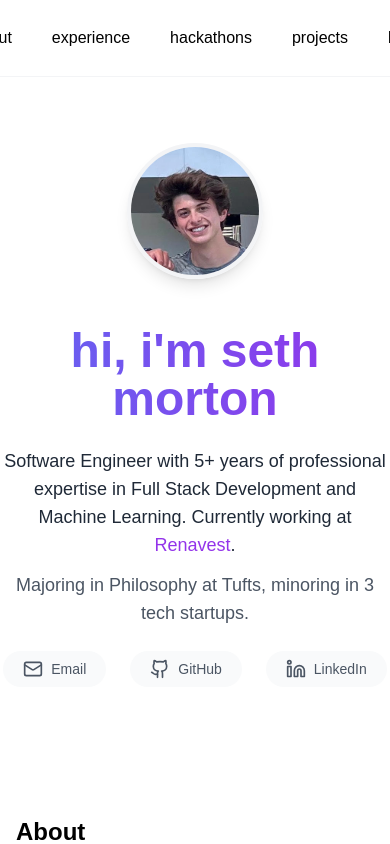
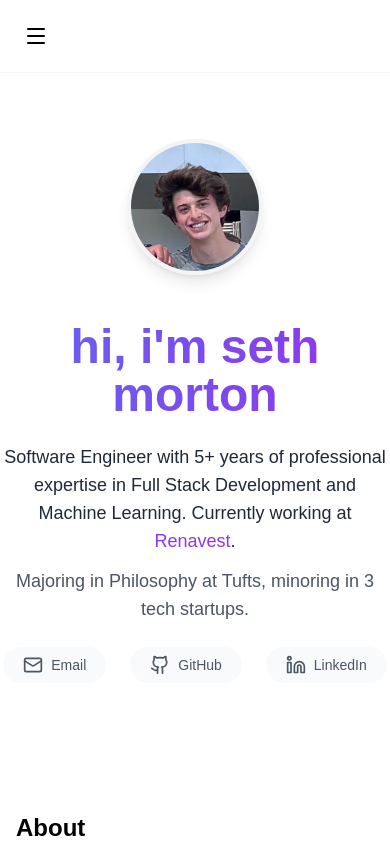
Before and after one commit to sethmorton/personal_website, a SvelteKit app: page / in a window 390 px wide. Shown: the top 844 px of the page. Built offline with nearby package versions, Linux system fonts and the light colour scheme.

Commit message:
navbar improvements

```diff
--- a/src/routes/+page.svelte
+++ b/src/routes/+page.svelte
@@ -11,7 +11,9 @@
 		Book,
 		Code,
 		Trophy,
-		Lightbulb
+		Lightbulb,
+		X,
+		Menu
 	} from 'lucide-svelte';
 	import WorkExperience from '$lib/components/WorkExperience.svelte';
 	interface Project {
@@ -131,15 +133,41 @@
 
 	let hoveredIcon = $state(null as string | null);
 	let hoveredProject = $state(null as number | null);
+	let isOpen = $state(false);
 </script>
 
 <div class="flex min-h-screen flex-col">
-	<nav class="flex justify-center gap-5 border-b border-gray-100 bg-white/80 py-4 backdrop-blur">
-		<a href="#about" class="cursor-pointer p-2.5 hover:text-gray-500">about</a>
-		<a href="#experience" class="cursor-pointer p-2.5 hover:text-gray-500">experience</a>
-		<a href="#hackathons" class="cursor-pointer p-2.5 hover:text-gray-500">hackathons</a>
-		<a href="#projects" class="cursor-pointer p-2.5 hover:text-gray-500">projects</a>
-		<a href="/blog" class="cursor-pointer p-2.5 hover:text-gray-500">blog</a>
+	<nav class="border-b border-gray-100 bg-white/80 backdrop-blur">
+		<!-- Mobile menu button -->
+		<div class="flex justify-between px-4 py-4 md:hidden">
+			<button onclick={() => (isOpen = !isOpen)} class="p-2">
+				{#if isOpen}
+					<X size={24} />
+				{:else}
+					<Menu size={24} />
+				{/if}
+			</button>
+		</div>
+
+		<!-- Desktop nav -->
+		<div class="hidden justify-center gap-5 py-4 md:flex">
+			<a href="#about" class="p-2.5 hover:text-gray-500">about</a>
+			<a href="#experience" class="p-2.5 hover:text-gray-500">experience</a>
+			<a href="#hackathons" class="p-2.5 hover:text-gray-500">hackathons</a>
+			<a href="#projects" class="p-2.5 hover:text-gray-500">projects</a>
+			<a href="/blog" class="p-2.5 hover:text-gray-500">blog</a>
+		</div>
+
+		<!-- Mobile menu -->
+		{#if isOpen}
+			<div class="px-4 py-2 md:hidden">
+				<a href="#about" class="block py-2 hover:text-gray-500">about</a>
+				<a href="#experience" class="block py-2 hover:text-gray-500">experience</a>
+				<a href="#hackathons" class="block py-2 hover:text-gray-500">hackathons</a>
+				<a href="#projects" class="block py-2 hover:text-gray-500">projects</a>
+				<a href="/blog" class="block py-2 hover:text-gray-500">blog</a>
+			</div>
+		{/if}
 	</nav>
 
 	<main class="flex flex-1 flex-col items-center px-4">
```
